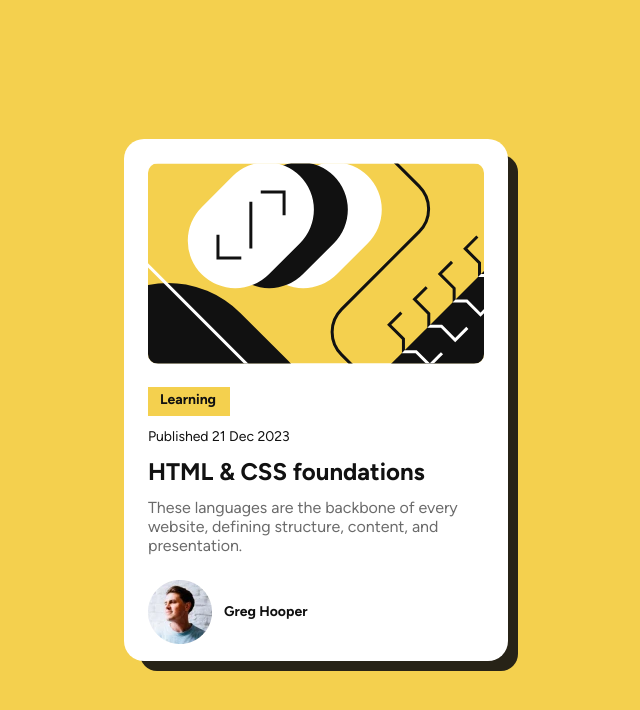
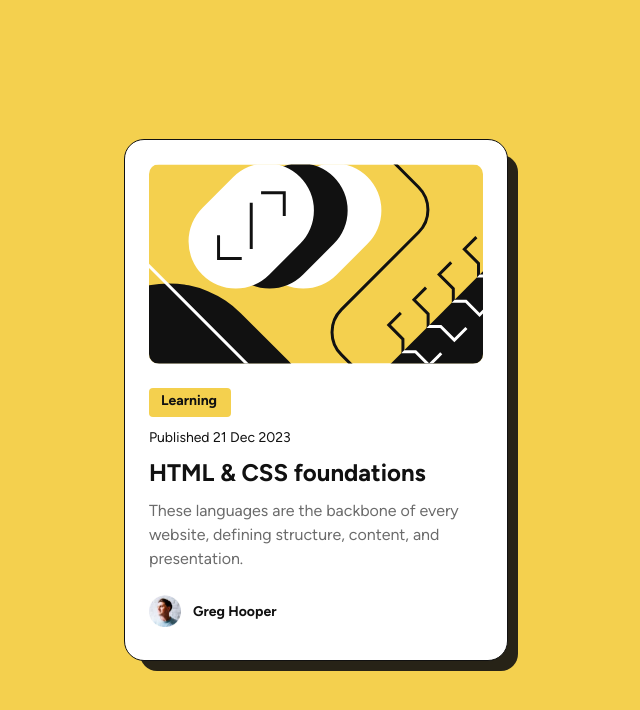
Before and after one commit to Mariana-VV/blog-preview-card-main, a website: page index.html in a window 1280 px wide. Shown: the whole page, without its empty margins (324-964 px from the left). Drawn offline with Linux system fonts and the light colour scheme.

Commit message:
solution

```diff
--- a/index.html
+++ b/index.html
@@ -26,9 +26,13 @@
     </style> -->
   </head>
   <body>
+    <main>
       <div class="card">
         <div class="card-image">
-        <img src="assets\images\illustration-article.svg" alt="illustration" />
+          <img
+            src="assets\images\illustration-article.svg"
+            alt="illustration"
+          />
         </div>
         <p class="card-learning">Learning</p>
 
@@ -42,11 +46,11 @@
         </p>
 
         <div class="card-avatar">
-        <img src="assets\images\image-avatar.webp" alt="Picture" />
+          <img src="assets\images\image-avatar.webp" alt="Avatar" />
           <p class="card-author">Greg Hooper</p>
         </div>
       </div>
-
+    </main>
     <!-- <div class="attribution">
       Challenge by
       <a href="https://www.frontendmentor.io?ref=challenge" target="_blank"
--- a/style.css
+++ b/style.css
@@ -33,6 +33,7 @@ body {
   padding: 24px;
   box-shadow: 13px 13px 0px -3px rgba(17, 17, 17, 0.9);
   border-radius: 20px;
+  border: 1px solid var(--main-color);
 }
 
 .card-image {
@@ -54,6 +55,7 @@ body {
   font-weight: bold;
   padding: 4px 12px;
   font-size: 14px;
+  border-radius: 4px;
 
   margin-bottom: 12px;
 }
@@ -69,15 +71,18 @@ body {
   font-weight: bold;
 
   margin-bottom: 12px;
+  transition: 0.4s;
 }
 
 .card-title:hover {
   color: var(--accent-color);
+  cursor: pointer;
 }
 
 .card-description {
   margin-bottom: 24px;
 
+  line-height: 150%;
   color: var(--grey-color);
   font-size: 16px;
 }
@@ -85,10 +90,13 @@ body {
 .card-avatar {
   display: flex;
   align-items: center;
+
   gap: 12px;
 }
 
 .card-avatar img {
+  width: 32px;
+  height: 32px;
   border-radius: 10px;
 }
 
```
Lines whose indentation alone changed are shown as unchanged.
